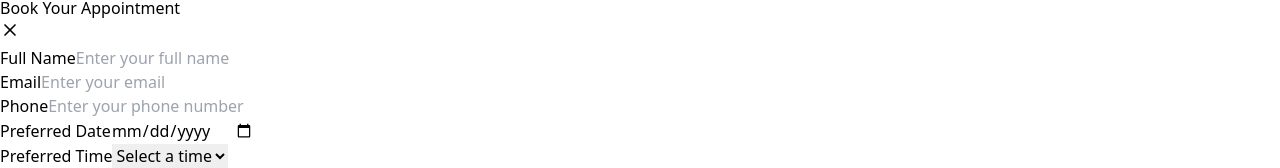
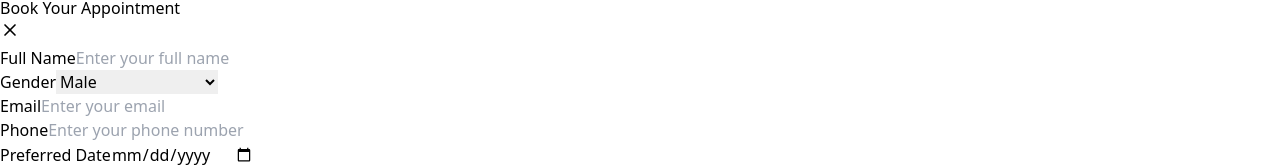
Before and after one commit to ankitraj061/ecoglam, a React (Vite) app in the folder frontend/: page / in a window 1280 px wide. Both pictures are taken after a click on the button "Book Appointment". Shown: the part 4956-5124 px from the top of the page. Built offline with nearby package versions, Linux system fonts and the light colour scheme.

Commit message:
form updated

```diff
--- a/frontend/src/components/ConnectDermatologist.jsx
+++ b/frontend/src/components/ConnectDermatologist.jsx
@@ -201,6 +201,26 @@ const ConnectDermatologist = () => {
                   </div>
 
                   <div>
+                    <label className="block text-sm font-semibold text-gray-700 mb-2">Gender</label>
+                    <select
+                      required
+                      value={bookingForm.gender}
+                      onChange={(e) =>
+                        setBookingForm({ ...bookingForm, gender: e.target.value })
+                      }
+                      className="w-full px-4 py-3 border border-gray-300 rounded-xl focus:border-pink-500 focus:outline-none transition-colors"
+                    >
+                      <option value="" disabled>
+                        Select your gender
+                      </option>
+                      <option value="Male">Male</option>
+                      <option value="Female">Female</option>
+                      <option value="Other">Other</option>
+                    </select>
+                  </div>
+
+
+                  <div>
                     <label className="block text-sm font-semibold text-gray-700 mb-2">Email</label>
                     <input
                       type="email"
--- a/frontend/src/components/PersonalizedCare.jsx
+++ b/frontend/src/components/PersonalizedCare.jsx
@@ -106,10 +106,10 @@ const PersonalizedCare = () => {
             </p>
             <div className="inline-flex items-center">
               <div className="flex -space-x-2 mr-4">
-                <div className="h-8 w-8 rounded-full bg-emerald-300 flex items-center justify-center text-white text-xs font-bold">JD</div>
+                <div className="h-8 w-8 rounded-full bg-emerald-300 flex items-center justify-center text-white text-xs font-bold">PS</div>
               </div>
               <div className="text-left">
-                <p className="text-sm font-semibold text-gray-900">Jessica D.</p>
+                <p className="text-sm font-semibold text-gray-900"> Dr. Priya Saha</p>
                 <div className="flex items-center">
                   {[...Array(5)].map((_, i) => (
                     <svg key={i} className="w-4 h-4 text-yellow-400" fill="currentColor" viewBox="0 0 20 20" xmlns="http://www.w3.org/2000/svg">
--- a/frontend/src/components/cart/CartSidebar.jsx
+++ b/frontend/src/components/cart/CartSidebar.jsx
@@ -32,7 +32,7 @@ const CartSidebar = ({ isOpen, onClose }) => {
     return sum + parsePrice(product.price) * product.quantity;
   }, 0);
 
-  const deliveryThreshold = 1000;
+  const deliveryThreshold = 500;
   const remainingForFreeDelivery = Math.max(0, deliveryThreshold - subtotal);
   const progressPercentage = Math.min(100, (subtotal / deliveryThreshold) * 100);
 
@@ -211,14 +211,6 @@ const CartSidebar = ({ isOpen, onClose }) => {
                 Continue Shopping
               </button>
             </div>
-
-            {/* Additional Info */}
-            <div className="mt-3 text-center">
-              <p className="text-xs text-gray-500 flex items-center justify-center gap-1">
-                <Heart size={10} className="text-red-400" />
-                Secure checkout • Free return
-              </p>
-            </div>
           </div>
         )}
       </div>
--- a/frontend/src/data/myProducts.json
+++ b/frontend/src/data/myProducts.json
@@ -136,7 +136,7 @@
   },
   {
     "id": 14,
-    "name": "Refining Exfolator",
+    "name": "Refining Exfoliator",
     "description": "A soap-free cleanser that gently removes impurities while keeping skin hydrated.",
     "price": "₹289",
     "rating": 4.3,
@@ -146,7 +146,7 @@
   },
   {
     "id": 15,
-    "name": "Glow Boost Fash Scrum",
+    "name": "Glow Boost Face Serum",
     "description": "A soap-free cleanser that gently removes impurities while keeping skin hydrated.",
     "price": "₹469",
     "rating": 4.3,
```
